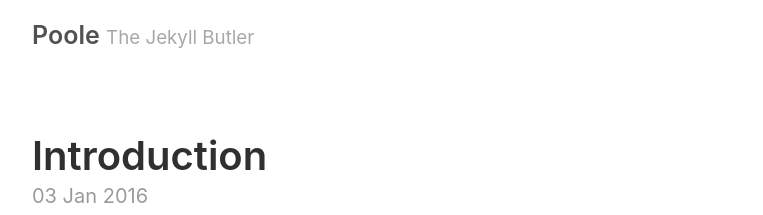
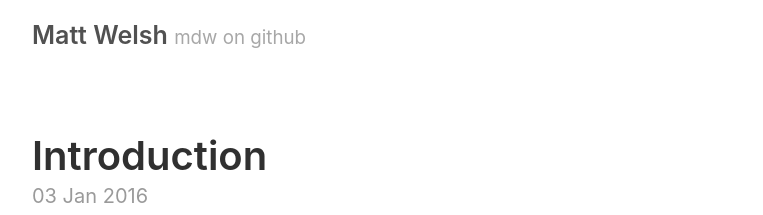
Before and after one commit to mdwelsh/mdwelsh.github.io, a Jekyll site: the page built from index.html, in a window 1280 px wide. Shown: the top 215 px of the page, without its empty margins (258-1021 px from the left). Built offline with Jekyll 4.4.1, drawn with Linux system fonts in a browser that asks for light colours; the list of posts is cut into pages by our own code.

Commit message:
Making changes for mdwelsh.github.io

```diff
--- a/_config.yml
+++ b/_config.yml
@@ -2,11 +2,11 @@
 permalink:           pretty
 
 # Setup
-title:               Poole
-tagline:             The Jekyll Butler
-url:                 http://getpoole.com
+title:               Matt Welsh
+tagline:             mdw on github
+url:                 http://mdwelsh.github.io
 paginate:            1
-baseurl:             ""
+baseurl:             "http://mdwelsh.github.io/"
 
 # Assets
 #
@@ -17,9 +17,9 @@ sass:
 
 # About/contact
 author:
-  name:              Mark Otto
-  url:               https://twitter.com/mdo
-  email:             markdotto@gmail.com
+  name:              Matt Welsh
+  url:               http://www.mdw.la/
+  email:             mdw@mdw.la
 
 # Custom vars
 version:             2.0.0
```
